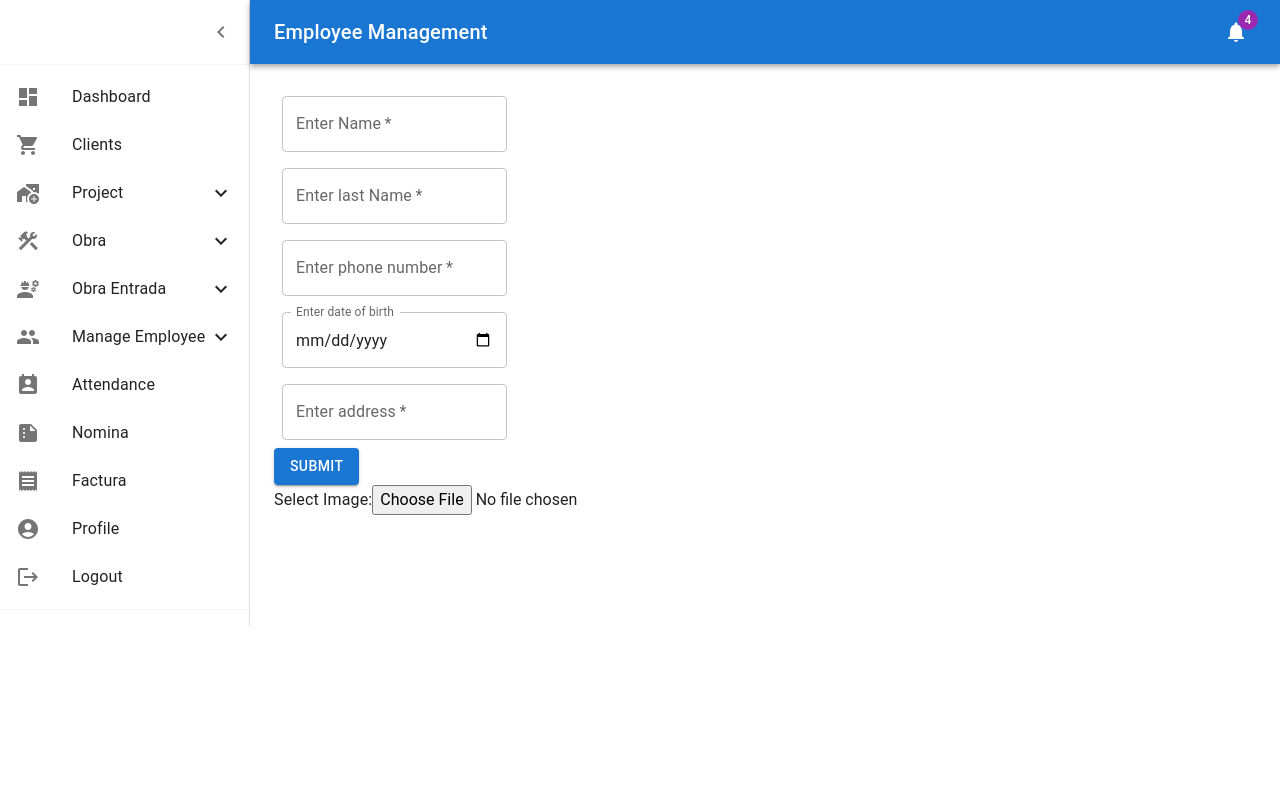
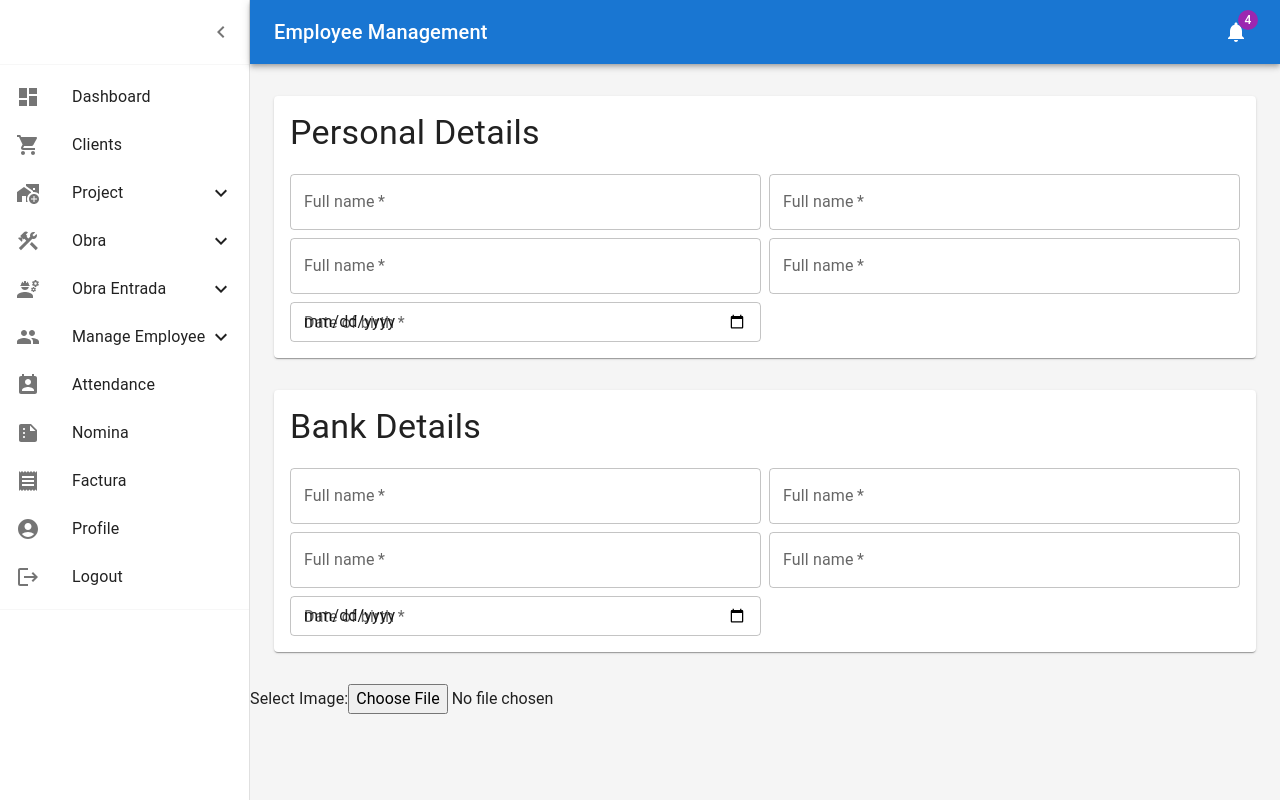
Before and after one commit to abuzarmd-ML/rinkoEMS, a React (Vite) app in the folder RinkoEMS/: page /employee/add in a window 1280 px wide. Built offline with nearby package versions, Linux system fonts and the light colour scheme.

Commit message:
feat: new form name chnages

```diff
--- a/RinkoEMS/src/Components/BasicForm/BasicForm.jsx
+++ /dev/null
@@ -1,74 +0,0 @@
-import React from 'react';
-import TextField from '@mui/material/TextField';
-import TextareaAutosize from '@mui/material/TextareaAutosize';
-import Button from '@mui/material/Button';
-import Box from '@mui/material/Box';
-import InputAdornment from '@mui/material/InputAdornment';
-
-const BasicForm = ({ fields }) => {
-  const handleSubmit = (event) => {
-    event.preventDefault();
-    // Implement form submission logic here
-  };
-
-  return (
-    <Box
-      component="form"
-      sx={{
-        '& .MuiTextField-root': { m: 1, width: '25ch' },
-      }}
-      noValidate
-      autoComplete="off"
-      onSubmit={handleSubmit}
-    >
-      {fields.map((field, index) => (
-        <div key={index}>
-          {field.type === 'text' && (
-            <TextField
-              required
-              id={field.name}
-              label={field.placeholder}
-              variant="outlined"
-            />
-          )}
-          {field.type === 'textarea' && (
-            <TextareaAutosize
-              minRows={3}
-              placeholder={field.placeholder}
-              variant="outlined"
-            //   style={{ width: '100%' }}
-            />
-          )}
-          {field.type === 'phone' && (
-            <TextField
-              required
-              id={field.name}
-              label={field.placeholder}
-              variant="outlined"
-              InputProps={{
-                startAdornment: <InputAdornment position="start">+1</InputAdornment>,
-              }}
-            />
-          )}
-          {field.type === 'date' && (
-            <TextField
-              id={field.name}
-              label={field.placeholder}
-              type="date"
-              variant="outlined"
-              InputLabelProps={{
-                shrink: true,
-              }}
-            />
-          )}
-          {/* Add more conditional rendering for other field types */}
-        </div>
-      ))}
-      <Button variant="contained" type="submit">
-        Submit
-      </Button>
-    </Box>
-  );
-};
-
-export default BasicForm;
--- a/RinkoEMS/src/Components/Cards/Cards.jsx
+++ b/RinkoEMS/src/Components/Cards/Cards.jsx
@@ -1,7 +1,7 @@
 import * as React from 'react';
 import Paper from '@mui/material/Paper';
 
-const Cards = ({ height = 200, children,width='100%' , color = '#dcedc8'}) => {
+const Cards = ({ height = 200,borderRadius=4, children,width='100%' , color = 'white'}) => {
 
     return (
         <Paper
@@ -12,7 +12,7 @@ const Cards = ({ height = 200, children,width='100%' , color = '#dcedc8'}) => {
                 backgroundColor: color,
                 height,
                 width,
-                borderRadius: 4
+                borderRadius
             }}
         >
 
--- a/RinkoEMS/src/Components/Cards/util/formatDate.js
+++ b/RinkoEMS/src/Components/Cards/util/formatDate.js
@@ -1,6 +1,6 @@
 const formatDate = (date) => {
-    const year = date.getFullYear();
-    const month = date.getMonth() + 1;
+    const year = new Date(date).getFullYear();
+    const month = new Date(date).getMonth() + 1;
     const returnDate  = `${year}-${month < 10 ? '0' + month : month}-01`;
     return `${returnDate}`
   };
--- a/RinkoEMS/src/Components/Employee/AddEmployee.jsx
+++ b/RinkoEMS/src/Components/Employee/AddEmployee.jsx
@@ -1,9 +1,10 @@
 import React, { useState } from 'react';
 import AdminLayout from '../Layout/AdminLayout';
-import BasicForm from '../BasicForm/BasicForm';
+import BasicForm from '../EmployeeForm/EmployeeForm';
 import Box from '@mui/material/Box';
 import Button from '@mui/material/Button';
-
+import { Toolbar,Container } from '@mui/material';
+import BankDetails from '../EmployeeForm/BankDetails';
 const AddEmployee = () => {
   const [image, setImage] = useState(null);
 
@@ -27,9 +28,26 @@ const AddEmployee = () => {
 
   return (
     <AdminLayout title="Employee Management">
-      <Box sx={{ p: 3, marginTop: '64px'}}>
-        <BasicForm fields={fields} />
-        {/* Image Upload Field */}
+      <Box
+        component="main"
+        sx={{
+          backgroundColor: (theme) =>
+            theme.palette.mode === 'light'
+              ? theme.palette.grey[100]
+              : theme.palette.grey[900],
+          flexGrow: 1,
+          height: '100vh',
+          overflow: 'auto',
+        }}
+      >
+         <Toolbar />
+         <Container maxWidth="lg" sx={{ mt: 4, mb: 4 }}>
+          <BasicForm fields={fields} />
+
+        </Container>
+        <Container maxWidth="lg" sx={{ mt: 4, mb: 4 }}>
+        < BankDetails  />
+        </Container>
         <div>
           <label htmlFor="imageUpload">Select Image:</label>
           <input
--- /dev/null
+++ b/RinkoEMS/src/Components/EmployeeForm/BankDetails.jsx
@@ -0,0 +1,126 @@
+import React from 'react';
+import TextField from '@mui/material/TextField';
+import TextareaAutosize from '@mui/material/TextareaAutosize';
+import Button from '@mui/material/Button';
+import Box from '@mui/material/Box';
+import InputAdornment from '@mui/material/InputAdornment';
+import { Grid, Typography } from '@mui/material';
+import Cards from '../Cards/Cards';
+
+const BankDetails = ({ fields }) => {
+  const handleSubmit = (event) => {
+    event.preventDefault();
+    // Implement form submission logic here
+  };
+
+  return (
+    <Cards borderRadius={1} height={'400'}>
+      <Grid container spacing={1} >
+
+        <Grid item xs={12}>
+          <Typography gutterBottom variant="h4" component="h3">
+            Bank Details
+          </Typography>
+        </Grid>
+        <Grid item xs={6}>
+          <TextField
+            required
+            id={'test'}
+            size='string'
+            fullWidth
+            label={'Full name'}
+            variant="outlined"
+          />
+        </Grid>
+        <Grid item xs={6}>
+          <TextField
+            required
+            fullWidth
+            id={'test'}
+            label={'Full name'}
+            variant="outlined"
+          />
+        </Grid>
+        <Grid item xs={6}>
+          <TextField
+            required
+            id={'test'}
+            fullWidth
+            label={'Full name'}
+            variant="outlined"
+          />
+        </Grid>
+        <Grid item xs={6}>
+          <TextField
+            required
+            fullWidth
+            id={'test'}
+            label={'Full name'}
+            variant="outlined"
+          />
+        </Grid>
+        <Grid item xs={6}>
+          <TextField
+            required
+            fullWidth
+            type='Date'
+            size='small'
+            id={'test'}
+            label={'Date of birth'}
+            variant="outlined"
+          />
+        </Grid>
+
+      </Grid>
+    </Cards>
+  );
+};
+
+export default BankDetails;
+
+// {fields.map((field, index) => (
+//   <div key={index}>
+//     {field.type === 'text' && (
+//       <TextField
+//         required
+//         id={field.name}
+//         label={field.placeholder}
+//         variant="outlined"
+//       />
+//     )}
+//     {field.type === 'textarea' && (
+//       <TextareaAutosize
+//         minRows={3}
+//         placeholder={field.placeholder}
+//         variant="outlined"
+//       //   style={{ width: '100%' }}
+//       />
+//     )}
+//     {field.type === 'phone' && (
+//       <TextField
+//         required
+//         id={field.name}
+//         label={field.placeholder}
+//         variant="outlined"
+//         InputProps={{
+//           startAdornment: <InputAdornment position="start">+1</InputAdornment>,
+//         }}
+//       />
+//     )}
+//     {field.type === 'date' && (
+//       <TextField
+//         id={field.name}
+//         label={field.placeholder}
+//         type="date"
+//         variant="outlined"
+//         InputLabelProps={{
+//           shrink: true,
+//         }}
+//       />
+//     )}
+//     {/* Add more conditional rendering for other field types */}
+//   </div>
+// ))}
+// <Button variant="contained" type="submit">
+//   Submit
+// </Button>
--- /dev/null
+++ b/RinkoEMS/src/Components/EmployeeForm/EmployeeForm.jsx
@@ -0,0 +1,126 @@
+import React from 'react';
+import TextField from '@mui/material/TextField';
+import TextareaAutosize from '@mui/material/TextareaAutosize';
+import Button from '@mui/material/Button';
+import Box from '@mui/material/Box';
+import InputAdornment from '@mui/material/InputAdornment';
+import { Grid, Typography } from '@mui/material';
+import Cards from '../Cards/Cards';
+
+const EmployeeForm = ({ fields }) => {
+  const handleSubmit = (event) => {
+    event.preventDefault();
+    // Implement form submission logic here
+  };
+
+  return (
+    <Cards borderRadius={1} height={'400'}>
+      <Grid container spacing={1} >
+
+        <Grid item xs={12}>
+          <Typography gutterBottom variant="h4" component="h3">
+            Personal Details
+          </Typography>
+        </Grid>
+        <Grid item xs={6}>
+          <TextField
+            required
+            id={'test'}
+            size='string'
+            fullWidth
+            label={'Full name'}
+            variant="outlined"
+          />
+        </Grid>
+        <Grid item xs={6}>
+          <TextField
+            required
+            fullWidth
+            id={'test'}
+            label={'Full name'}
+            variant="outlined"
+          />
+        </Grid>
+        <Grid item xs={6}>
+          <TextField
+            required
+            id={'test'}
+            fullWidth
+            label={'Full name'}
+            variant="outlined"
+          />
+        </Grid>
+        <Grid item xs={6}>
+          <TextField
+            required
+            fullWidth
+            id={'test'}
+            label={'Full name'}
+            variant="outlined"
+          />
+        </Grid>
+        <Grid item xs={6}>
+          <TextField
+            required
+            fullWidth
+            type='Date'
+            size='small'
+            id={'test'}
+            label={'Date of birth'}
+            variant="outlined"
+          />
+        </Grid>
+
+      </Grid>
+    </Cards>
+  );
+};
+
+export default EmployeeForm;
+
+// {fields.map((field, index) => (
+//   <div key={index}>
+//     {field.type === 'text' && (
+//       <TextField
+//         required
+//         id={field.name}
+//         label={field.placeholder}
+//         variant="outlined"
+//       />
+//     )}
+//     {field.type === 'textarea' && (
+//       <TextareaAutosize
+//         minRows={3}
+//         placeholder={field.placeholder}
+//         variant="outlined"
+//       //   style={{ width: '100%' }}
+//       />
+//     )}
+//     {field.type === 'phone' && (
+//       <TextField
+//         required
+//         id={field.name}
+//         label={field.placeholder}
+//         variant="outlined"
+//         InputProps={{
+//           startAdornment: <InputAdornment position="start">+1</InputAdornment>,
+//         }}
+//       />
+//     )}
+//     {field.type === 'date' && (
+//       <TextField
+//         id={field.name}
+//         label={field.placeholder}
+//         type="date"
+//         variant="outlined"
+//         InputLabelProps={{
+//           shrink: true,
+//         }}
+//       />
+//     )}
+//     {/* Add more conditional rendering for other field types */}
+//   </div>
+// ))}
+// <Button variant="contained" type="submit">
+//   Submit
+// </Button>
--- a/RinkoEMS/src/Components/Obra/AddObra.jsx
+++ b/RinkoEMS/src/Components/Obra/AddObra.jsx
@@ -1,6 +1,6 @@
 import React, { useState } from 'react';
 import AdminLayout from '../Layout/AdminLayout';
-import BasicForm from '../BasicForm/BasicForm';
+import BasicForm from '../EmployeeForm/EmployeeForm';
 import Box from '@mui/material/Box';
 import Button from '@mui/material/Button';
 
```
